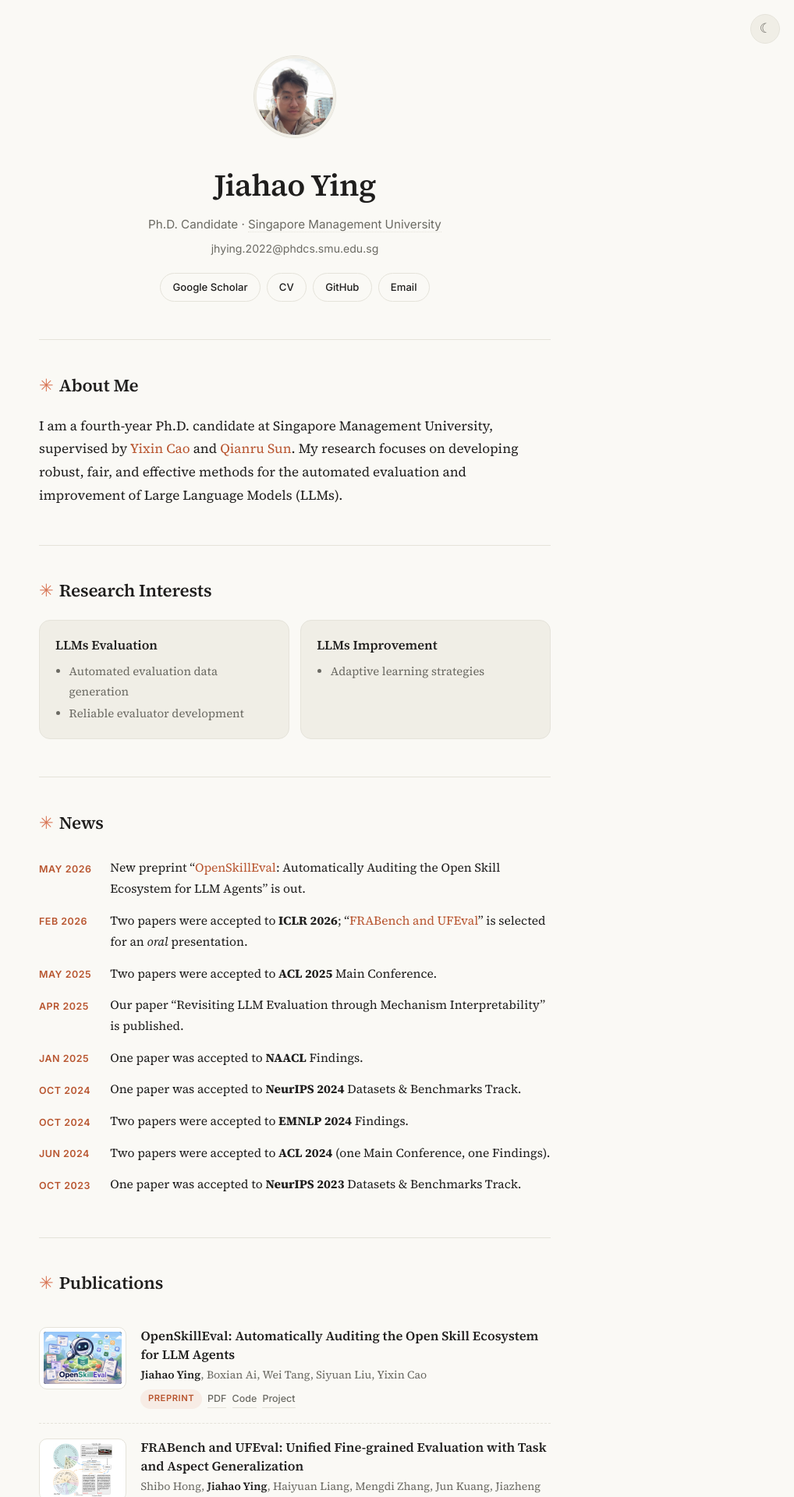
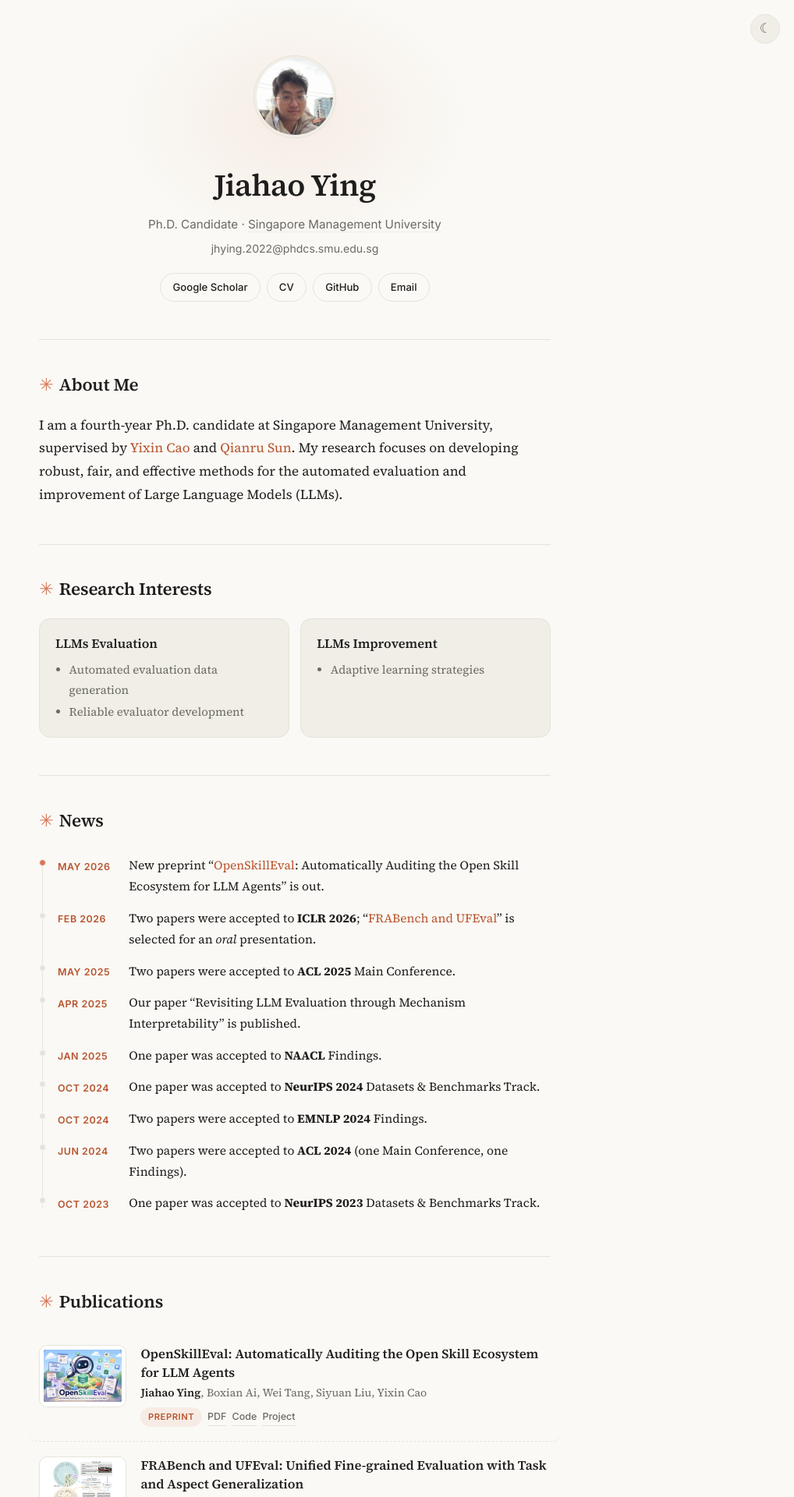
Before and after one commit to yingjiahao14/yingjiahao14.github.io, a Jekyll site: the page built from index.md, in a window 1280 px wide. Shown: the top 1920 px of the page at 78% size, without its empty margins (262-1280 px from the left). Built offline with Jekyll 4.4.1, drawn with Linux system fonts in a browser that asks for light colours; comment, search, counter and statistics services are not loaded; our own code applies the rules of GitHub Pages for plain Markdown files.

Commit message:
Add scroll reveal, hover states and news timeline

```diff
--- a/_layouts/homepage.html
+++ b/_layouts/homepage.html
@@ -63,12 +64,47 @@
   </div>
 
   <script>
+    var reduceMotion = window.matchMedia("(prefers-reduced-motion: reduce)");
+
     function toggleTheme() {
-      var cur = document.documentElement.getAttribute("data-theme");
-      var next = cur === "dark" ? "light" : "dark";
-      document.documentElement.setAttribute("data-theme", next);
-      localStorage.setItem("theme", next);
+      var next = document.documentElement.getAttribute("data-theme") === "dark" ? "light" : "dark";
+      var apply = function () {
+        document.documentElement.setAttribute("data-theme", next);
+        localStorage.setItem("theme", next);
+      };
+      if (!document.startViewTransition || reduceMotion.matches) { apply(); return; }
+      var b = document.querySelector(".theme-toggle").getBoundingClientRect();
+      var x = b.left + b.width / 2, y = b.top + b.height / 2;
+      var r = Math.hypot(Math.max(x, innerWidth - x), Math.max(y, innerHeight - y));
+      document.startViewTransition(apply).ready.then(function () {
+        document.documentElement.animate(
+          { clipPath: ["circle(0px at " + x + "px " + y + "px)", "circle(" + r + "px at " + x + "px " + y + "px)"] },
+          { duration: 480, easing: "ease-in-out", pseudoElement: "::view-transition-new(root)" }
+        );
+      });
     }
+
+    // 滚动渐现
+    (function () {
+      var groups = [".content h2", ".content > p", ".ri-grid", ".news li", ".pub", ".services-list"];
+      var nodes = [];
+      groups.forEach(function (sel) {
+        var list = document.querySelectorAll(sel);
+        for (var i = 0; i < list.length; i++) {
+          list[i].classList.add("reveal");
+          list[i].style.transitionDelay = Math.min(i, 6) * 45 + "ms";
+          nodes.push(list[i]);
+        }
+      });
+      var show = function (el) { el.classList.add("in"); };
+      if (!("IntersectionObserver" in window) || reduceMotion.matches) { nodes.forEach(show); return; }
+      var io = new IntersectionObserver(function (entries) {
+        entries.forEach(function (e) {
+          if (e.isIntersecting) { show(e.target); io.unobserve(e.target); }
+        });
+      }, { rootMargin: "0px 0px -8% 0px", threshold: 0.05 });
+      nodes.forEach(function (el) { io.observe(el); });
+    })();
   </script>
 
   {% if site.google_analytics %}
--- a/assets/css/main.css
+++ b/assets/css/main.css
@@ -21,7 +21,6 @@
   --shadow: none;
 }
 * { box-sizing: border-box; }
-html { scroll-behavior: smooth; }
 body {
   margin: 0;
   background: var(--bg);
@@ -43,18 +42,29 @@
   width: 38px; height: 38px; border-radius: 50%;
   border: 1px solid var(--border); background: var(--surface); color: var(--muted);
   font-size: 17px; line-height: 1; cursor: pointer; display: flex; align-items: center; justify-content: center;
-  transition: all .2s ease;
+  transition: color .2s ease, border-color .2s ease, transform .3s cubic-bezier(.22,.61,.36,1);
 }
-.theme-toggle:hover { color: var(--accent); border-color: var(--accent); }
+.theme-toggle:hover { color: var(--accent); border-color: var(--accent); transform: rotate(-20deg); }
 [data-theme="light"] .icon-sun { display: none; }
 [data-theme="dark"] .icon-moon { display: none; }
 
+/* 主题切换的圆形擦除（支持 View Transitions 的浏览器） */
+::view-transition-old(root), ::view-transition-new(root) { animation: none; mix-blend-mode: normal; }
+
 /* hero */
-.hero { text-align: center; margin-bottom: 1rem; }
+.hero { text-align: center; margin-bottom: 1rem; position: relative; }
+.hero::before {
+  content: ""; position: absolute; left: 50%; top: -90px;
+  width: 460px; height: 340px; max-width: 120vw;
+  transform: translateX(-50%); pointer-events: none; z-index: -1;
+  background: radial-gradient(ellipse at center, var(--accent-tint) 0%, transparent 68%);
+}
 .avatar {
   width: 104px; height: 104px; border-radius: 50%; object-fit: cover;
   border: 3px solid var(--surface); box-shadow: 0 0 0 1px var(--border), var(--shadow);
+  transition: transform .4s cubic-bezier(.22,.61,.36,1);
 }
+.avatar:hover { transform: scale(1.05); }
 h1.name { font-size: 2.45rem; font-weight: 600; letter-spacing: -0.015em; margin: 1.1rem 0 0.2rem; }
 .tagline { font-family: Inter, "Noto Sans SC", sans-serif; font-size: 0.95rem; color: var(--muted); margin: 0; }
 .tagline a { color: var(--muted); border-bottom: 1px dotted var(--border); }
@@ -65,30 +75,75 @@
   font-family: Inter, sans-serif; font-size: 0.82rem; font-weight: 500;
   padding: 0.38rem 0.95rem; border-radius: 999px;
   border: 1px solid var(--border); color: var(--text); background: transparent;
-  transition: all .18s ease;
+  transition: border-color .18s ease, color .18s ease, background .18s ease, transform .18s ease;
 }
-.pill:hover { border-color: var(--accent); color: var(--accent-strong); background: var(--accent-tint); }
+.pill:hover { border-color: var(--accent); color: var(--accent-strong); background: var(--accent-tint); transform: translateY(-2px); }
 
-/* sections: every h2 opens a new section */
+/* sections: 每个 h2 开启一节 */
 .content h2 {
+  position: relative;
   font-size: 1.4rem; font-weight: 600; letter-spacing: -0.01em;
-  border-top: 1px solid var(--border);
   margin: 3rem 0 1.1rem; padding-top: 2.4rem;
 }
-.content h2::before { content: "✳"; color: var(--accent); margin-right: 0.45rem; font-weight: 400; }
+.content h2::before {
+  content: "✳"; color: var(--accent); margin-right: 0.45rem; font-weight: 400;
+  display: inline-block; transition: transform .5s cubic-bezier(.22,.61,.36,1);
+}
+.content h2:hover::before { transform: rotate(180deg); }
+/* 分节线：随滚动从左向右划开 */
+.content h2::after {
+  content: ""; position: absolute; left: 0; right: 0; top: 0; height: 1px;
+  background: var(--border); transform-origin: left;
+  transition: transform .8s cubic-bezier(.22,.61,.36,1);
+}
+.js .content h2::after { transform: scaleX(0); }
+.js .content h2.in::after { transform: scaleX(1); }
 .content > p { margin: 0.6rem 0; }
+
+/* 滚动渐现 */
+.js .reveal { opacity: 0; transform: translateY(12px); }
+.js .reveal.in {
+  opacity: 1; transform: none;
+  transition: opacity .55s ease, transform .55s cubic-bezier(.22,.61,.36,1);
+}
 
 /* research interests */
 .ri-grid { display: grid; grid-template-columns: 1fr 1fr; gap: 0.9rem; }
-.ri-card { background: var(--surface); border: 1px solid var(--border); border-radius: 14px; padding: 1.05rem 1.25rem; }
+.ri-card {
+  background: var(--surface); border: 1px solid var(--border); border-radius: 14px; padding: 1.05rem 1.25rem;
+  transition: transform .25s cubic-bezier(.22,.61,.36,1), border-color .25s ease;
+}
+.ri-card:hover { transform: translateY(-3px); border-color: var(--accent); }
 .ri-card h3 { font-size: 1.02rem; font-weight: 600; margin: 0 0 0.4rem; }
 .ri-card ul { margin: 0; padding-left: 1.1rem; font-size: 0.93rem; color: var(--muted); }
 .ri-card li { margin: 0.15rem 0; }
 @media (max-width: 560px) { .ri-grid { grid-template-columns: 1fr; } }
 
-/* news */
-.news { list-style: none; margin: 0; padding: 0; }
-.news li { display: flex; gap: 1.1rem; padding: 0.42rem 0; font-size: 0.97rem; }
+/* news：时间轴 */
+.news { list-style: none; margin: 0; padding: 0 0 0 1.5rem; position: relative; }
+.news::before {
+  content: ""; position: absolute; left: 4px; top: 0.9rem; bottom: 0.9rem;
+  width: 1px; background: var(--border);
+}
+.news li { position: relative; display: flex; gap: 1.1rem; padding: 0.42rem 0; font-size: 0.97rem; }
+.news li::before {
+  content: ""; position: absolute; left: -1.5rem; top: 0.78rem;
+  width: 7px; height: 7px; border-radius: 50%;
+  background: var(--border); border: 1px solid var(--bg); box-sizing: content-box;
+  transition: background .25s ease, transform .25s ease;
+}
+.news li:hover::before { background: var(--accent); transform: scale(1.25); }
+.news li:first-child::before { background: var(--accent); }
+.news li:first-child::after {
+  content: ""; position: absolute; left: -1.5rem; top: 0.78rem;
+  width: 7px; height: 7px; border-radius: 50%; border: 1px solid var(--accent);
+  box-sizing: content-box; animation: ping 2.8s cubic-bezier(0, 0, 0.2, 1) infinite;
+  pointer-events: none;
+}
+@keyframes ping {
+  0% { transform: scale(1); opacity: 0.65; }
+  70%, 100% { transform: scale(2.4); opacity: 0; }
+}
 .news .date {
   font-family: Inter, sans-serif; font-size: 0.78rem; font-weight: 600; color: var(--accent-strong);
   flex: 0 0 4.6rem; text-transform: uppercase; letter-spacing: 0.04em; padding-top: 0.28rem;
@@ -96,15 +151,24 @@
 .news .what { flex: 1; }
 
 /* publications */
-.pub { display: flex; gap: 1.15rem; padding: 1.15rem 0; border-bottom: 1px dashed var(--border); }
+.pub {
+  display: flex; gap: 1.15rem; padding: 1.15rem 0.9rem; margin: 0 -0.9rem;
+  border-bottom: 1px dashed var(--border); border-radius: 12px;
+  transition: background .25s ease;
+}
 .pub:last-child { border-bottom: none; }
+.pub:hover { background: var(--surface); }
 .pub .thumb {
   flex: 0 0 112px; width: 112px; height: 80px;
   border-radius: 10px; border: 1px solid var(--border);
   background: #FFFFFF; display: flex; align-items: center; justify-content: center;
   overflow: hidden; padding: 5px;
 }
-.pub .thumb img { max-width: 100%; max-height: 100%; width: auto; height: auto; display: block; }
+.pub .thumb img {
+  max-width: 100%; max-height: 100%; width: auto; height: auto; display: block;
+  transition: transform .35s cubic-bezier(.22,.61,.36,1);
+}
+.pub:hover .thumb img { transform: scale(1.06); }
 .pub .title { font-size: 1.03rem; font-weight: 600; line-height: 1.45; }
 .pub .title a { color: var(--text); }
 .pub .title a:hover { color: var(--accent-strong); border-bottom-color: var(--accent-strong); }
@@ -130,3 +194,15 @@
 }
 footer a { color: var(--muted); }
 footer a:hover { color: var(--accent-strong); }
+
+@media (prefers-reduced-motion: no-preference) {
+  html { scroll-behavior: smooth; }
+}
+/* 尊重系统的"减少动态效果"设置 */
+@media (prefers-reduced-motion: reduce) {
+  .js .reveal, .js .reveal.in { opacity: 1; transform: none; transition: none; }
+  .js .content h2::after, .js .content h2.in::after { transform: scaleX(1); transition: none; }
+  .news li:first-child::after { animation: none; opacity: 0; }
+  .avatar, .pill, .ri-card, .pub .thumb img, .theme-toggle, .content h2::before { transition: none; }
+  .avatar:hover, .pill:hover, .ri-card:hover, .pub:hover .thumb img, .theme-toggle:hover, .content h2:hover::before { transform: none; }
+}
```
Also changed, not shown: other parts of _layouts/homepage.html (+1 -0 lines).
